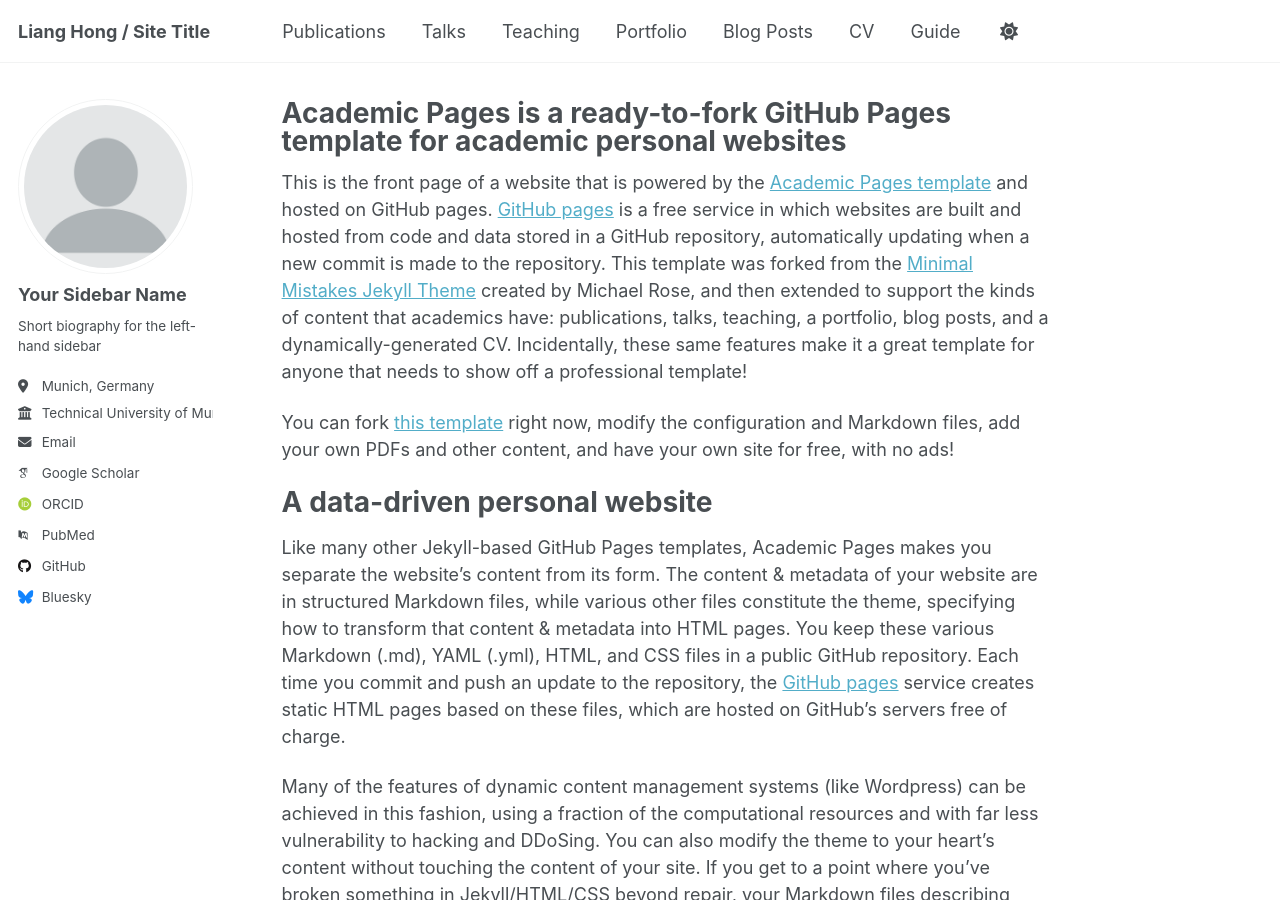
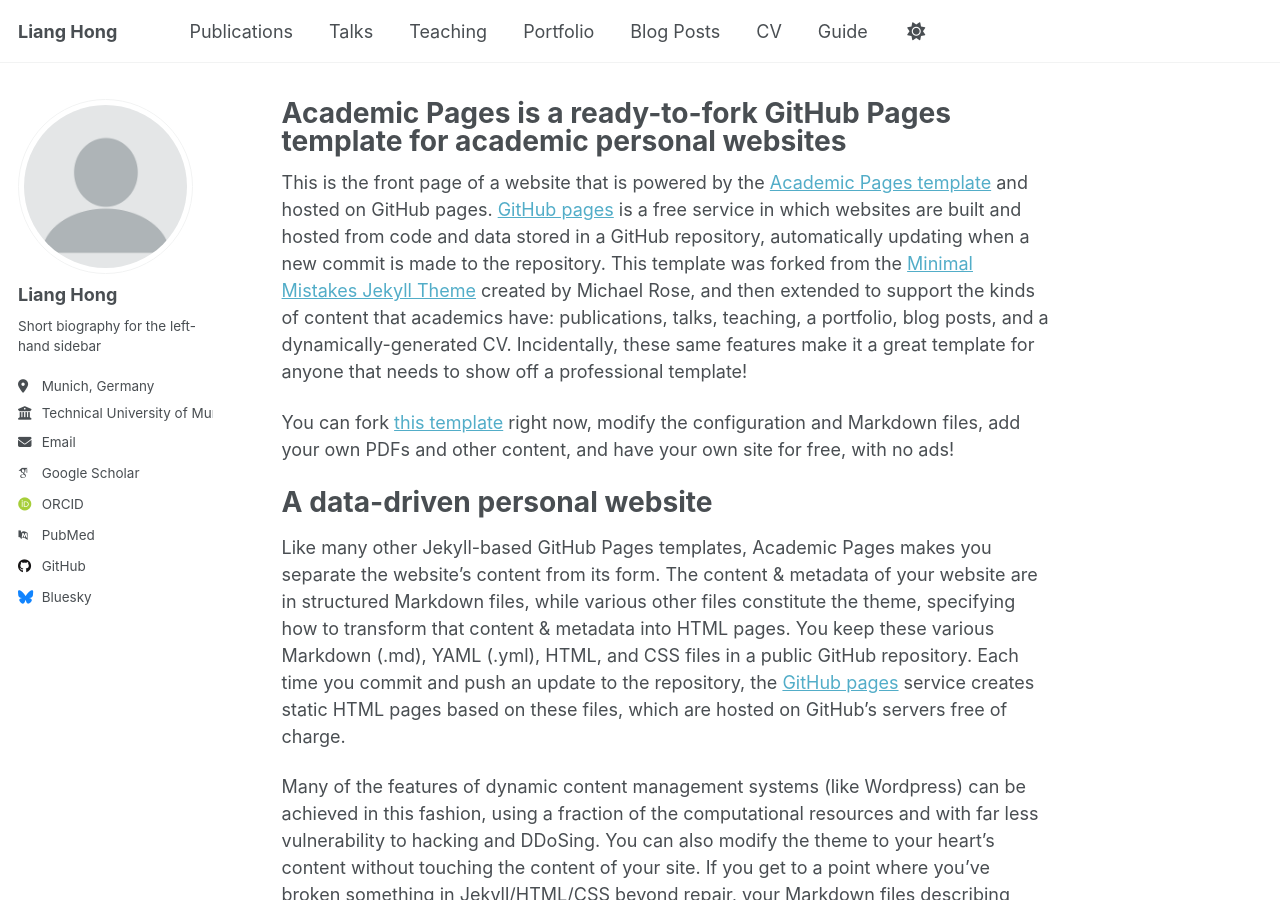
Before and after one commit to HL2000666/lianghong.github.io, a Jekyll site: the page built from _pages/about.md, in a window 1280 px wide and 900 px high. Built offline with Jekyll 4.4.1, drawn with Linux system fonts in a browser that asks for light colours; some web fonts are replaced; a script that is not in the unit is left out.

Commit message:
Update _config.yml

```diff
--- a/_config.yml
+++ b/_config.yml
@@ -9,7 +9,7 @@
 # Basic Site Settings
 locale                   : "en-US"
 site_theme               : "default" # Currently available options are "default", "air"
-title                    : "Liang Hong / Site Title"
+title                    : "Liang Hong"
 title_separator          : "-"
 name                     : &name "Liang Hong"
 description              : &description "Liang Hong's academic portfolio"   # Update this with a general description of your site, this is the default if not overridden by a page
@@ -24,7 +24,7 @@ repository               : "academicpages/academicpages.github.io"
 author:
   # Biographic information
   avatar           : "profile.png"
-  name             : "Your Sidebar Name"
+  name             : "Liang Hong"
   pronouns         : # example: "she/her"
   bio              : "Short biography for the left-hand sidebar"
   location         : "Munich, Germany"
```
